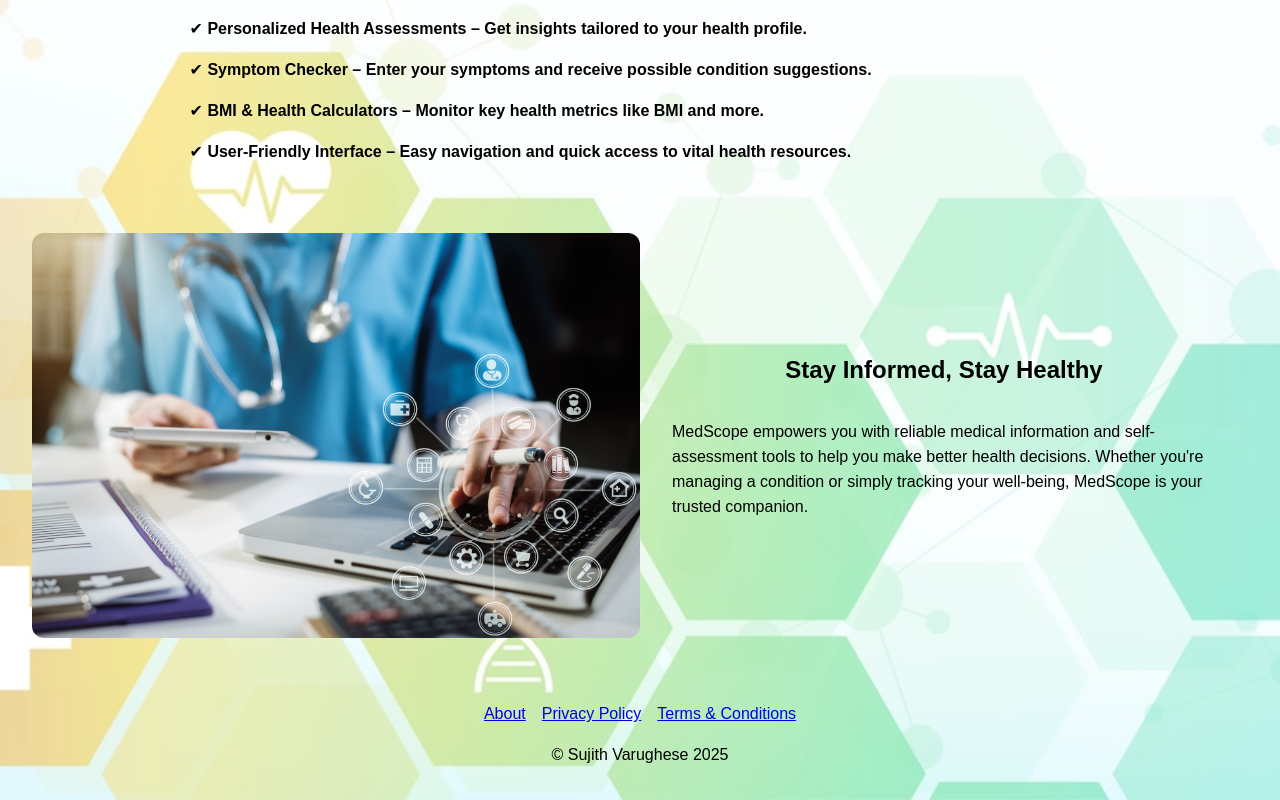
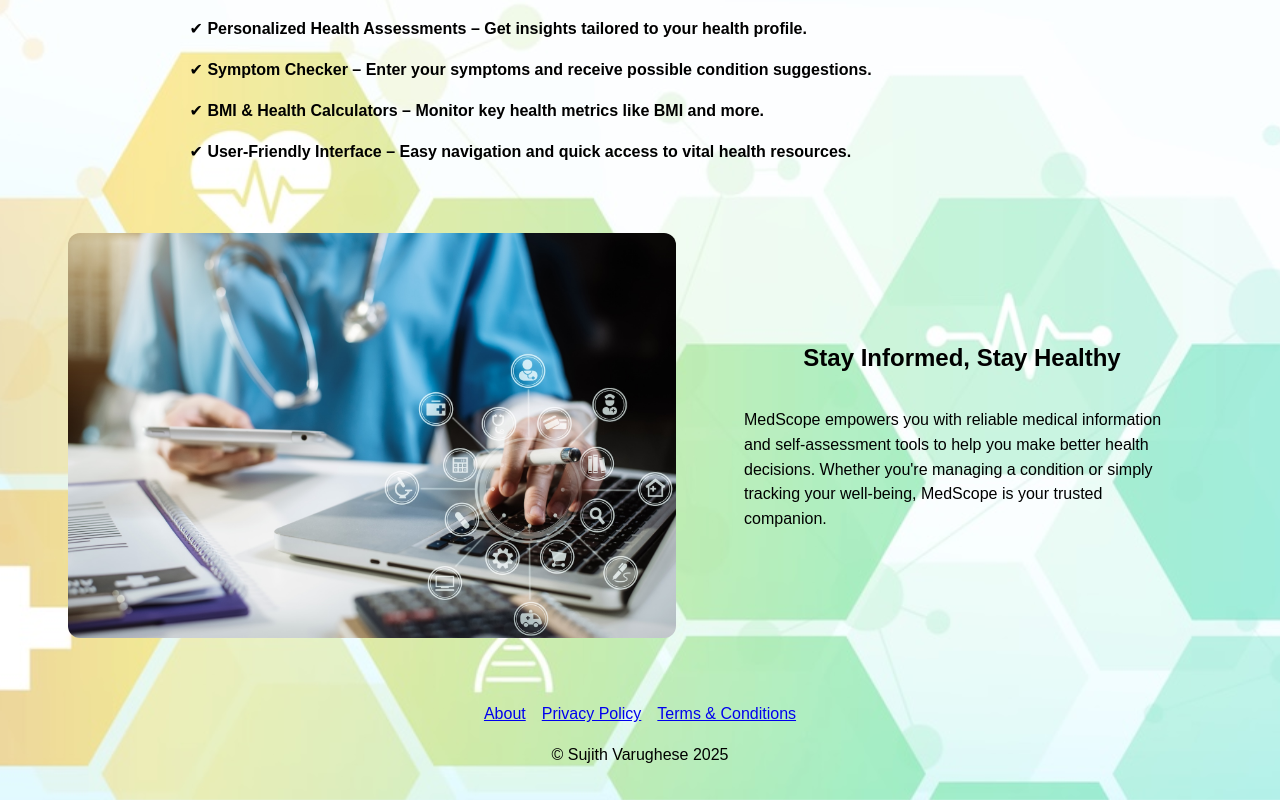
Before and after one commit to sujithvarughese/medscope-info, a React (Vite) app: page / in a window 1280 px wide. Shown: the part 751-1551 px from the top of the page. Built offline with nearby package versions, Linux system fonts and the light colour scheme; no server answers.

Commit message:
landing styling fix

```diff
--- a/src/pages/Landing.tsx
+++ b/src/pages/Landing.tsx
@@ -38,7 +38,7 @@ const Landing = () => {
 
       <Flex direction={{ base: "column-reverse", sm: "row"}} justify="space-evenly" align="center">
         <Image src={img2} alt="Landing Page" w={{ base: "90%", sm: "50%" }} style={{ borderRadius: 12 }} />
-        <Flex direction="column" p={16}>
+        <Flex direction="column" p={16} maw={500}>
           <Text style={{ fontWeight: 700, fontSize: 24, textAlign: "center", padding: 16 }}>Stay Informed, Stay Healthy</Text>
           <Text style={{ padding: 16, fontWeight: 500 }}>MedScope empowers you with reliable medical information and self-assessment tools to help you make better health decisions. Whether you're managing a condition or simply tracking your well-being, MedScope is your trusted companion.</Text>
         </Flex>
```
